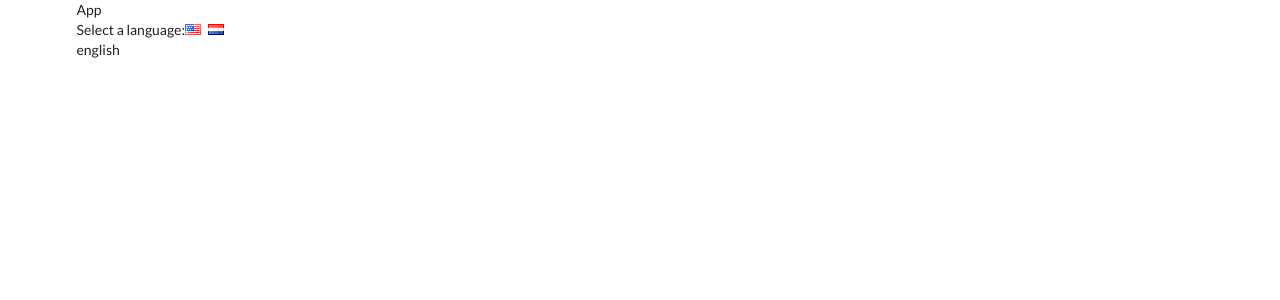
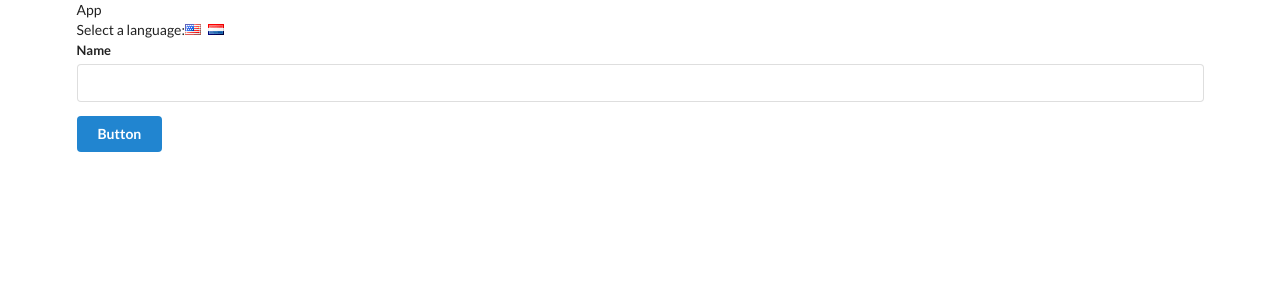
Before and after one commit to shenoy/translate, a React (Create React App) app: page / in a window 1280 px wide. Shown: the top 300 px of the page. Built offline with nearby package versions, Linux system fonts and the light colour scheme.

Commit message:
contexts added

```diff
--- a/src/components/App.js
+++ b/src/components/App.js
@@ -1,4 +1,5 @@
 import React from 'react';
+import UserCreate from './UserCreate';
 
 class App extends React.Component {
 
@@ -17,7 +18,7 @@
           <i className="flag us" onClick={() => this.onLanguageChange('english')}></i>
           <i className="flag nl" onClick={() => this.onLanguageChange('dutch')}></i>
         </div>
-        {this.state.language}
+        <UserCreate />
       </div>
     );
   }
--- /dev/null
+++ b/src/components/Button.js
@@ -0,0 +1,21 @@
+import React from 'react';
+import LanguageContext from '../contexts/LanguageContext';
+
+class Button extends React.Component {
+
+  static contextType = LanguageContext;
+
+  render() {
+    console.log(this.context);
+    return (
+
+      <div className='ui button primary'>
+
+        Button
+
+        </div>
+    )
+  }
+}
+
+export default Button;
--- /dev/null
+++ b/src/components/Field.js
@@ -0,0 +1,14 @@
+import React from 'react';
+
+class Field extends React.Component {
+  render() {
+    return (
+      <div className="ui field" >
+        <label>Name</label>
+        <input />
+      </div>
+    );
+  }
+}
+
+export default Field;
--- /dev/null
+++ b/src/components/UserCreate.js
@@ -0,0 +1,19 @@
+import React from 'react';
+import Field from './Field';
+import Button from './Button';
+
+class UserCreate extends React.Component {
+
+  render() {
+
+    return (
+
+      <div className="ui form">
+        <Field />
+        <Button />
+      </div>
+    )
+  }
+}
+
+export default UserCreate;
--- /dev/null
+++ b/src/contexts/LanguageContext.js
@@ -0,0 +1,3 @@
+import React from 'react';
+
+export default React.createContext('english');
```
